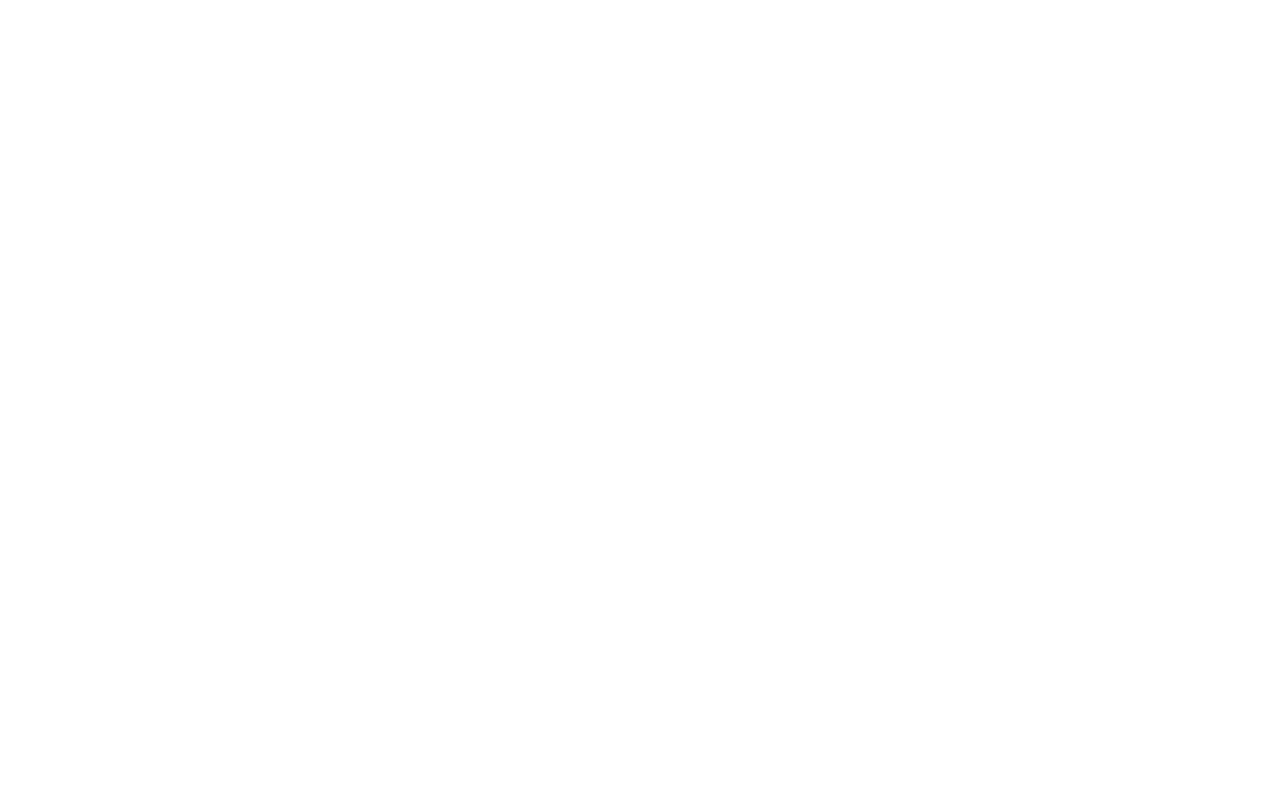
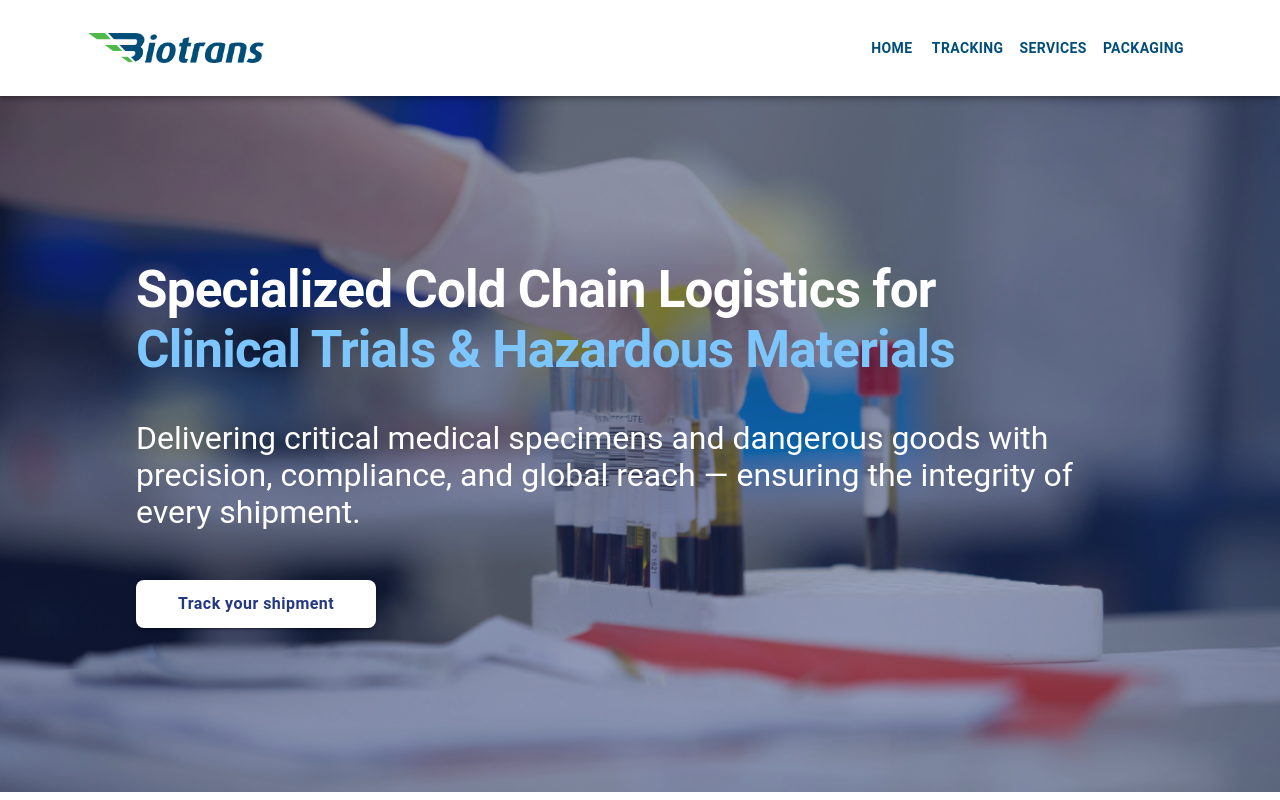
Before and after one commit to lukalomidzee/biotrans-landing-page, a React (Vite) app: page /home in a window 1280 px wide. Before the commit this address had no page. Shown: the top 800 px of the page. Built offline with nearby package versions, Linux system fonts and the light colour scheme.

Commit message:
Add routing

```diff
--- a/src/App.tsx
+++ b/src/App.tsx
@@ -2,6 +2,8 @@ import { Box } from "@mui/material";
 import "./App.css";
 import Homepage from "./routes/Homepage";
 import { Route, Routes } from "react-router-dom";
+import Header from "./components/Header/Header";
+import Footer from "./components/Footer/Footer";
 
 function App() {
   return (
@@ -11,9 +13,12 @@ function App() {
         padding: 0,
       }}
     >
+      <Header />
       <Routes>
         <Route path="/" element={<Homepage />} />
+        <Route path="/home" element={<Homepage />} />
       </Routes>
+      <Footer />
     </Box>
   );
 }
--- a/src/components/Header/Header.tsx
+++ b/src/components/Header/Header.tsx
@@ -12,6 +12,7 @@ import "./Header.css";
 import headerLogo from "../../assets/biotrans-logo.png";
 import { useState } from "react";
 import { headerLogoStyling } from "../../assets/styles/layout";
+import { useNavigate, type NavigateFunction } from "react-router-dom";
 
 const Header = () => {
   const navLinks: string[] = ["Home", "Tracking", "Services", "Packaging"];
@@ -23,6 +24,13 @@ const Header = () => {
     setMobileOpen(!mobileOpen);
   };
 
+  // Navigation
+  const navigate: NavigateFunction = useNavigate();
+
+  const handleNavigation = (path: string) => {
+    navigate(path);
+  };
+
   // Biotrans Logo
   const logo = (
     <Box
@@ -31,6 +39,9 @@ const Header = () => {
       alt="Biotrans"
       sx={{
         ...headerLogoStyling,
+      }}
+      onClick={() => {
+        handleNavigation("/home");
       }}
     ></Box>
   );
@@ -65,6 +76,9 @@ const Header = () => {
               display: "block",
             },
           }}
+          onClick={() => {
+            handleNavigation("/home");
+          }}
         ></Box>
         {navLinks.map((link) => (
           <Button
@@ -78,6 +92,9 @@ const Header = () => {
               "&:focus-visible": {
                 outline: "none",
               },
+            }}
+            onClick={() => {
+              handleNavigation(`/${link.toLowerCase()}`);
             }}
           >
             {link}
@@ -144,6 +161,9 @@ const Header = () => {
                   outline: "none",
                 },
               }}
+              onClick={() => {
+                handleNavigation(`/${link.toLowerCase()}`);
+              }}
             >
               {link}
             </Button>
--- a/src/routes/Homepage.tsx
+++ b/src/routes/Homepage.tsx
@@ -17,13 +17,11 @@ const Homepage = () => {
         height: "100%",
       }}
     >
-      <Header />
       <Introduction />
       <WhoWeAre />
       <OurServicesSection />
       <GlobalPresenceSection />
       <ContactSection />
-      <Footer />
     </Box>
   );
 };
```
